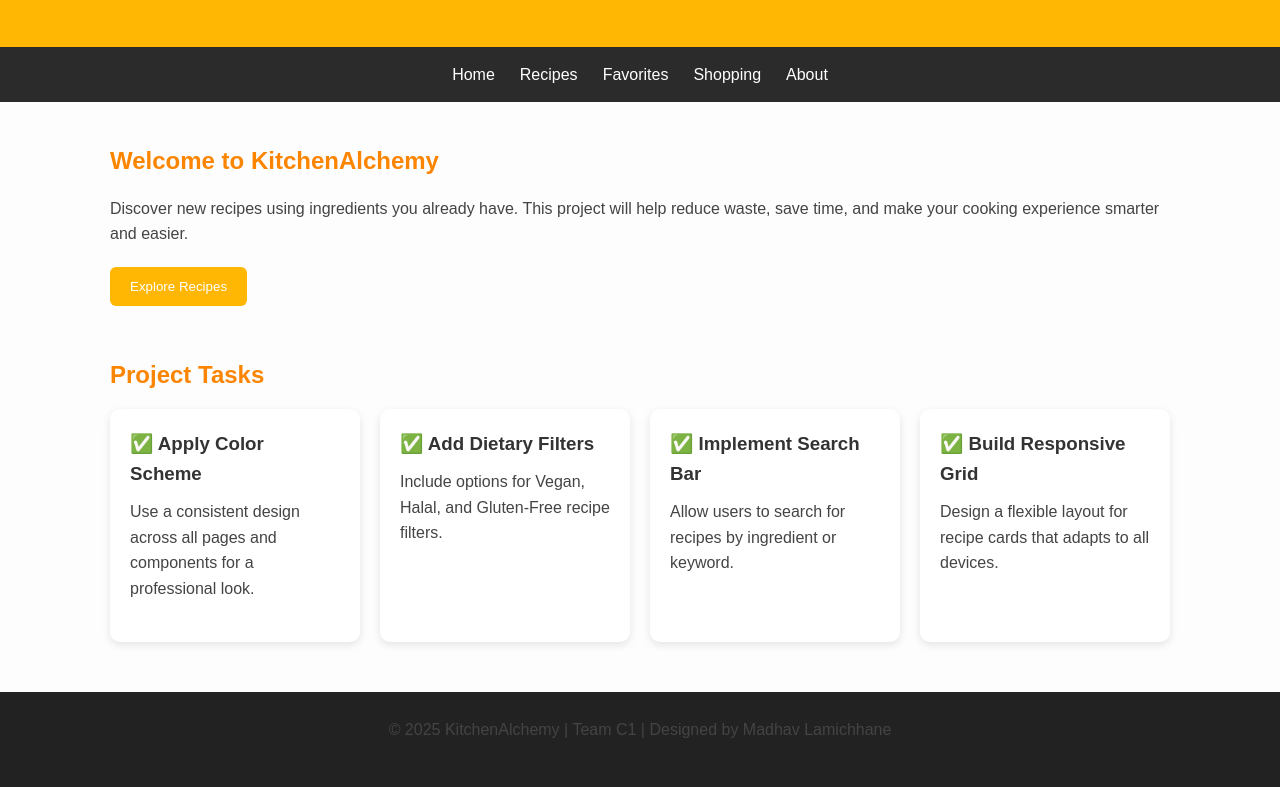
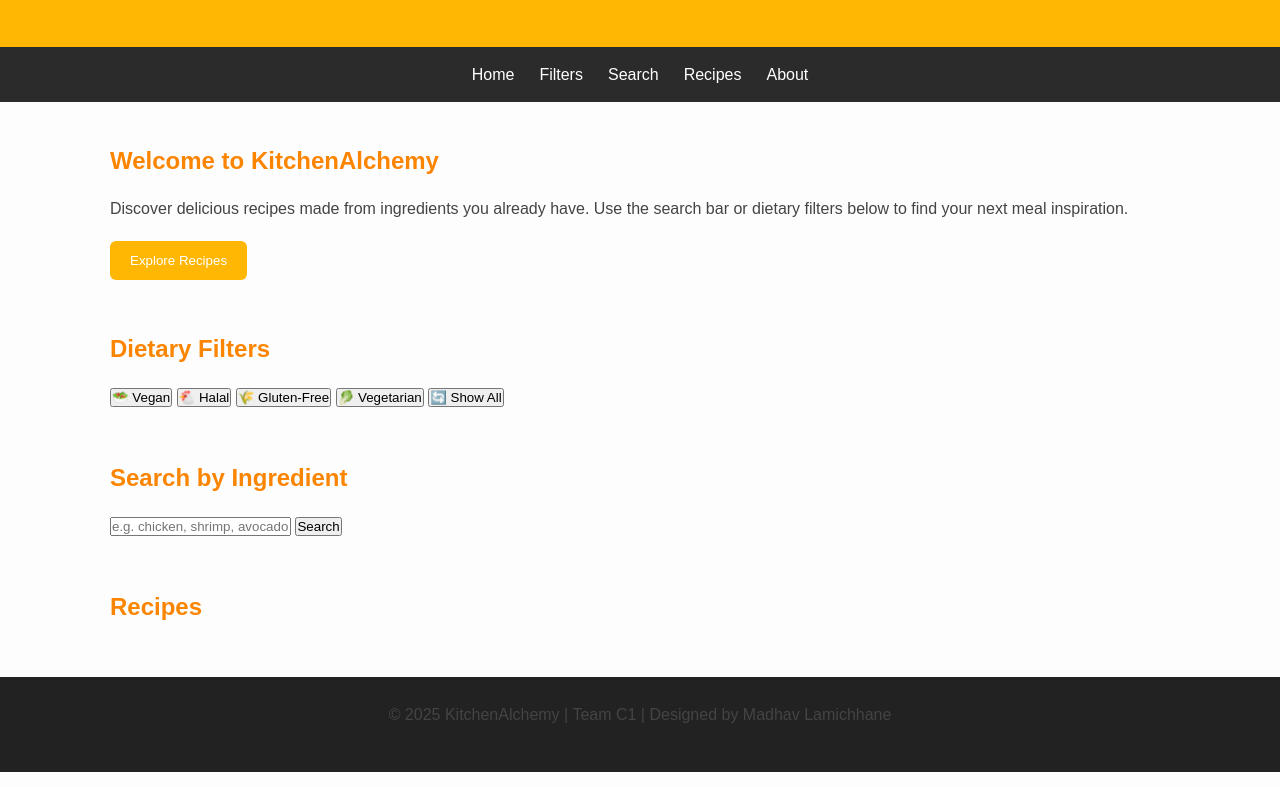
Before and after one commit to Mlamichhane1/KitchenAlchemy, a plain HTML site: page index.html in a window 1280 px wide. Shown: the part 110-897 px from the top of the page. Drawn offline with Linux system fonts and the light colour scheme.

Commit message:
Refactor HTML structure and add new features
Updated navigation and main content sections, added dietary filters and ingredient search functionality.

```diff
--- a/index.html
+++ b/index.html
@@ -18,42 +18,47 @@
   <!-- Navigation -->
   <nav class="navbar">
     <a href="#home">Home</a>
+    <a href="#filters">Filters</a>
+    <a href="#search">Search</a>
     <a href="#recipes">Recipes</a>
-    <a href="#favorites">Favorites</a>
-    <a href="#shopping">Shopping</a>
     <a href="#about">About</a>
   </nav>
 
-  <!-- Main Container -->
+  <!-- Main Content -->
   <main>
     <!-- Home Section -->
     <section id="home">
       <h2>Welcome to KitchenAlchemy</h2>
-      <p>Discover new recipes using ingredients you already have. This project will help reduce waste, save time, and make your cooking experience smarter and easier.</p>
-      <button class="primary-btn">Explore Recipes</button>
+      <p>Discover delicious recipes made from ingredients you already have. Use the search bar or dietary filters below to find your next meal inspiration.</p>
+      <button class="primary-btn" onclick="scrollToSection('recipes')">Explore Recipes</button>
     </section>
 
-    <!-- Upcoming Features -->
-    <section id="features">
-      <h2>Project Tasks</h2>
-      <div class="task-grid">
-        <div class="task-card">
-          <h3>✅ Apply Color Scheme</h3>
-          <p>Use a consistent design across all pages and components for a professional look.</p>
-        </div>
-        <div class="task-card">
-          <h3>✅ Add Dietary Filters</h3>
-          <p>Include options for Vegan, Halal, and Gluten-Free recipe filters.</p>
-        </div>
-        <div class="task-card">
-          <h3>✅ Implement Search Bar</h3>
-          <p>Allow users to search for recipes by ingredient or keyword.</p>
-        </div>
-        <div class="task-card">
-          <h3>✅ Build Responsive Grid</h3>
-          <p>Design a flexible layout for recipe cards that adapts to all devices.</p>
-        </div>
+    <!-- Dietary Filters -->
+    <section id="filters">
+      <h2>Dietary Filters</h2>
+      <div class="filter-buttons">
+        <button class="filter-btn" onclick="filterRecipes('vegan')">🥗 Vegan</button>
+        <button class="filter-btn" onclick="filterRecipes('halal')">🐔 Halal</button>
+        <button class="filter-btn" onclick="filterRecipes('gluten-free')">🌾 Gluten-Free</button>
+        <button class="filter-btn" onclick="filterRecipes('vegetarian')">🥬 Vegetarian</button>
+        <button class="filter-btn reset" onclick="filterRecipes('all')">🔄 Show All</button>
       </div>
+    </section>
+
+    <!-- Ingredient Search -->
+    <section id="search">
+      <h2>Search by Ingredient</h2>
+      <div class="search-bar">
+        <input type="text" id="ingredientInput" placeholder="e.g. chicken, shrimp, avocado...">
+        <button onclick="searchRecipe()">Search</button>
+      </div>
+      <p id="result"></p>
+    </section>
+
+    <!-- Recipes Section -->
+    <section id="recipes">
+      <h2>Recipes</h2>
+      <div id="recipeGrid" class="recipe-grid"></div>
     </section>
   </main>
 
@@ -62,7 +67,6 @@
     <p>© 2025 KitchenAlchemy | Team C1 | Designed by Madhav Lamichhane</p>
   </footer>
 
-  <!-- Script -->
   <script src="script.js"></script>
 </body>
 </html>
```
